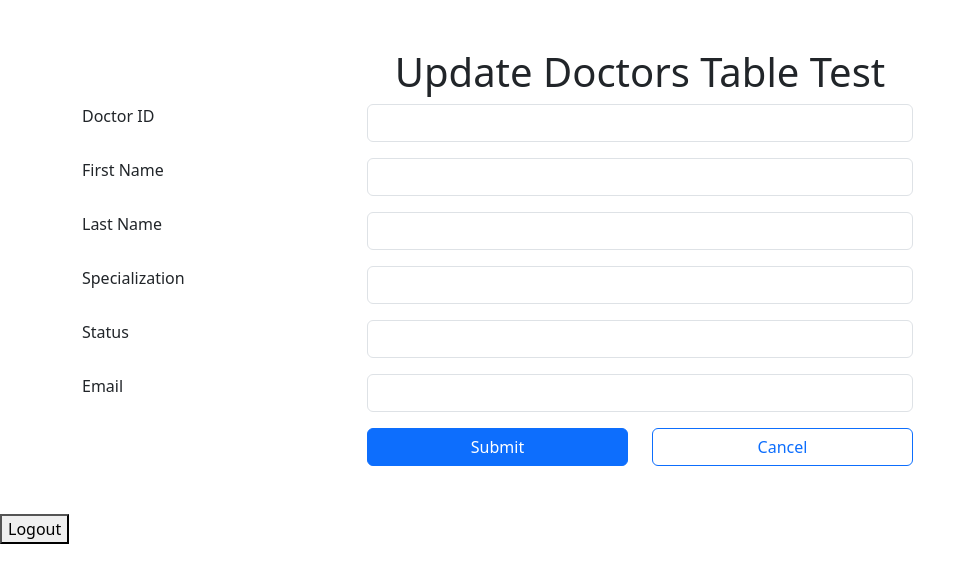
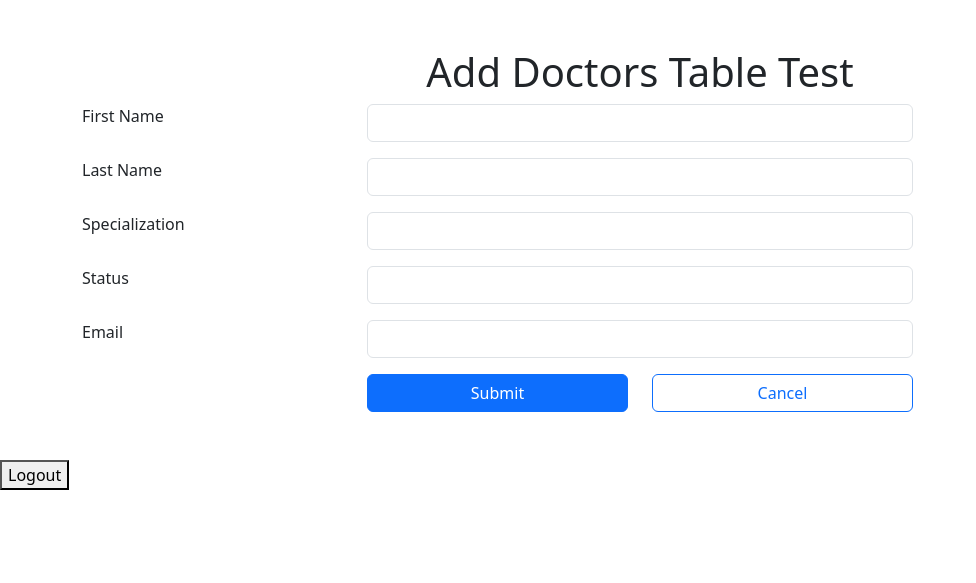
Before and after one commit to BrahmantyaWardhana/DBWebApp, a PHP site: page /admin-doctorAdd.php in a window 1280 px wide. Shown: the top 583 px of the page, without its empty margins (0-976 px from the left). Run offline with PHP 8.4, Linux system fonts and the light colour scheme; the visitor is signed in with stand-in values (Sample User, id 1).

Commit message:
remove id from entry field

```diff
--- a/admin-doctorAdd.php
+++ b/admin-doctorAdd.php
@@ -9,7 +9,6 @@ if (!isset($_SESSION['user_id']) || $_SESSION['role'] != 'admin') {
 }
 
 // initializae variables to record input
-$id = "";
 $fname = "";
 $lname = "";
 $specialization = "";
@@ -19,19 +18,18 @@ $email = "";
 $errorMessage="";
 
 if ($_SERVER['REQUEST_METHOD'] === 'POST') {
-    $id = $_POST['doctorID'] ?? '';
     $fname = $_POST['firstName'] ?? '';
     $lname = $_POST['lastName'] ?? '';
     $specialization = $_POST['specialization'] ?? '';
     $status = $_POST['status'] ?? '';
     $email = $_POST['email'] ?? '';
 
-    if (empty($id) || empty($fname) || empty($lname) || empty($specialization) || empty($status) || empty($email)) {
+    if (empty($fname) || empty($lname) || empty($specialization) || empty($status) || empty($email)) {
         $errorMessage = 'All fields are required.';
     } else {
         $successMessage = 'New entries successfully added.';
         // Reset the form variables
-        $id = $fname = $lname = $specialization = $status = $email = '';
+        $fname = $lname = $specialization = $status = $email = '';
     }
 }
 
@@ -47,7 +45,7 @@ if ($_SERVER['REQUEST_METHOD'] === 'POST') {
         <script src="https://cdn.jsdelivr.net/npm/bootstrap@5.3.0-alpha1/dist/js/bootstrap.bundle.min.js"></script>
     </head>
         <div class="container my-5">
-            <h2 class="display-6 text-center">Update Doctors Table Test</h2>
+            <h2 class="display-6 text-center">Add Doctors Table Test</h2>
 
             <!-- error message -->
             <?php if (!empty($errorMessage)): ?>
@@ -58,12 +56,6 @@ if ($_SERVER['REQUEST_METHOD'] === 'POST') {
             <?php endif; ?>
 
             <form method="POST">
-                <div class="row mb-3">
-                    <label class="col-sm-3 col-from-label">Doctor ID</label>
-                    <div class="col-sm-6">
-                        <input type="text" class="form-control" name="doctorID" value="">
-                    </div>
-                </div>
                 <div class="row mb-3">
                     <label class="col-sm-3 col-from-label">First Name</label>
                     <div class="col-sm-6">
```
